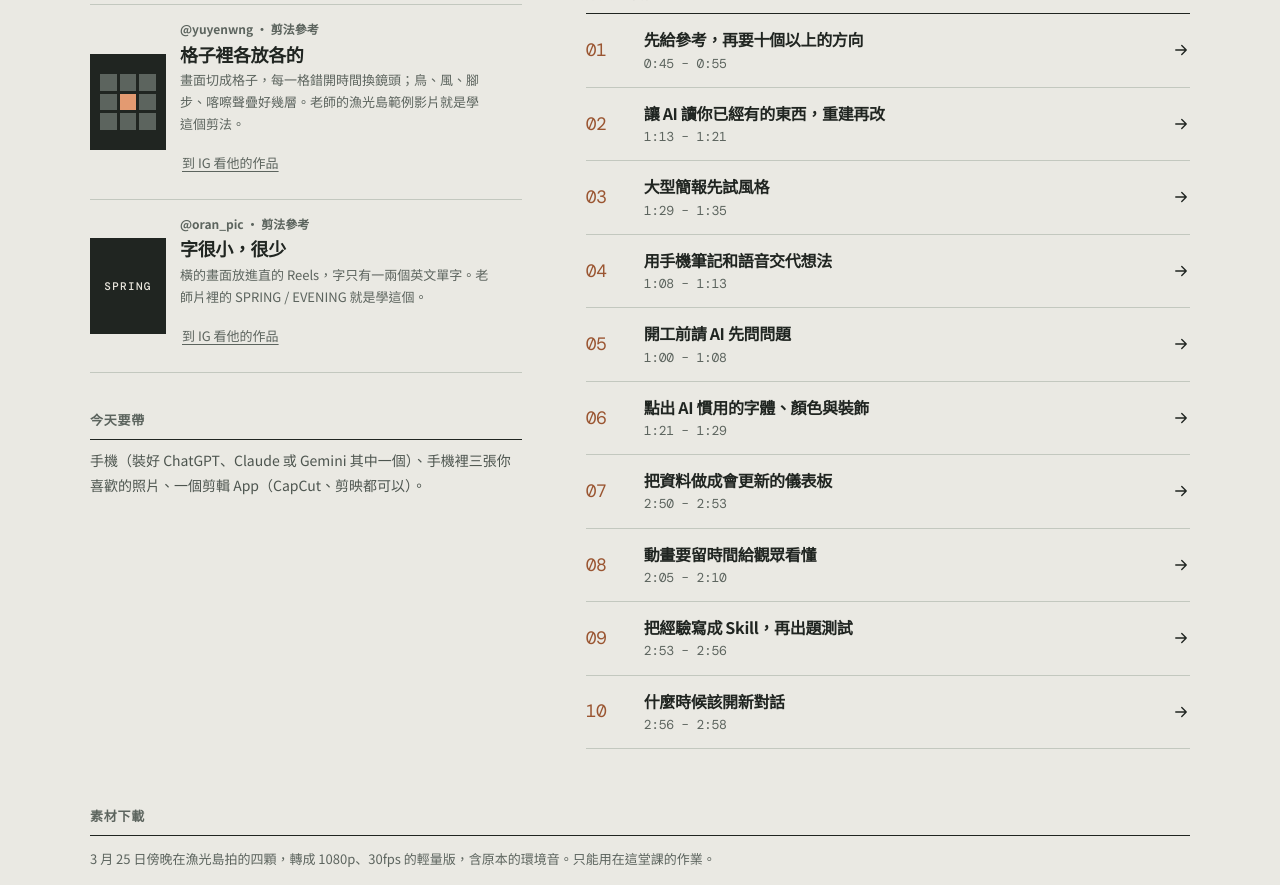
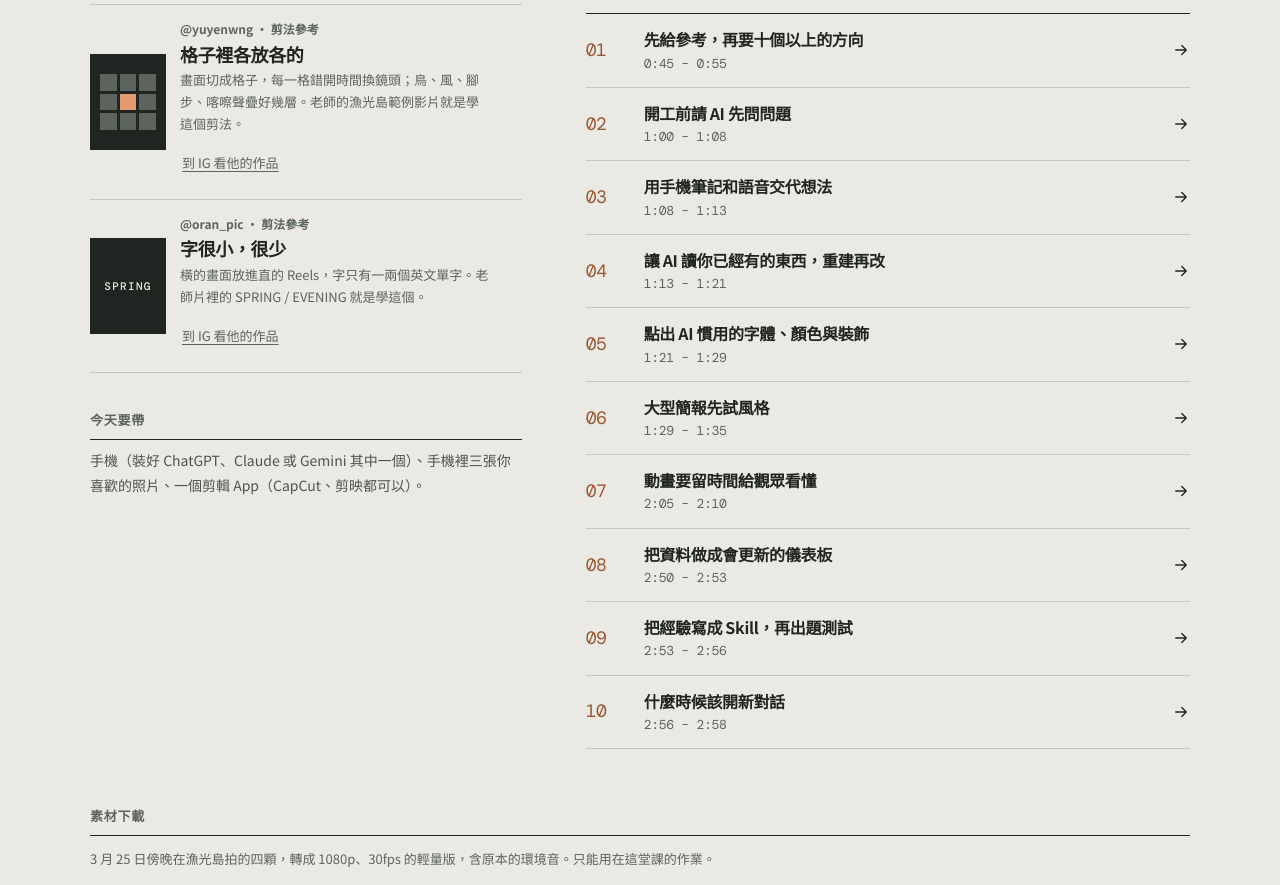
Before and after one commit to benny6315332-sudo/yuguang-ai-class, a plain HTML site: page index.html in a window 1280 px wide. Shown: the part 1127-2012 px from the top of the page. Drawn offline with nearby package versions, Linux system fonts and the light colour scheme.

Commit message:
十招編號改成照上課順序：課表從頭到尾就是第 1 到第 10 招
Co-Authored-By: Claude Opus 5.5 <noreply@anthropic.com>
Claude-Session: https://claude.ai/code/session_01DL1iztj5GH4HdCynMFy2tp

```diff
--- a/index.html
+++ b/index.html
@@ -479,10 +479,10 @@ const esc=s=>String(s??'').replace(/[&<>"']/g,c=>({'&':'&amp;','<':'&lt;','>':'&
 const PROMPTS={
 p1:{label:'實驗一 · 什麼都不給',when:'0:35',text:'幫我設計一張「漁光島海邊咖啡店」的開幕海報。'},
 p2:{label:'第 1 招 · 先給參考，再要十個方向',when:'0:45',text:'幫我設計一張「漁光島海邊咖啡店」的開幕海報。\n我附上三張我喜歡的照片，請參考它們的顏色和感覺。\n先不要只給一張，給我 10 個方向，每個方向的字體、配色、版面都要不一樣，每個用一句話說明。'},
-p3:{label:'第 5 招 · 開工前先問我',when:'1:00',text:'我要做一份【　　】，給【　　】看。\n動手之前，先把你想確認的事情問我，一次問完，我回答之後你再開始。'},
-p4:{label:'第 6 招 · 點出它的老習慣',when:'1:25',text:'在你開始設計之前，先回答我三個問題：\n1. 你做這類東西最常失敗的方式是什麼？\n2. 你習慣用的幾種固定風格是什麼？\n3. 你最常用的五種字體和三種顏色是什麼？\n列出來之後，這次全部避開。'},
+p3:{label:'第 2 招 · 開工前先問我',when:'1:00',text:'我要做一份【　　】，給【　　】看。\n動手之前，先把你想確認的事情問我，一次問完，我回答之後你再開始。'},
+p4:{label:'第 5 招 · 點出它的老習慣',when:'1:25',text:'在你開始設計之前，先回答我三個問題：\n1. 你做這類東西最常失敗的方式是什麼？\n2. 你習慣用的幾種固定風格是什麼？\n3. 你最常用的五種字體和三種顏色是什麼？\n列出來之後，這次全部避開。'},
 p5:{label:'換你 · 漁光島素材剪法',when:'2:10',text:'我有四段在台南漁光島拍的海邊影片：夕陽、一個人在拍照、剪影、兩個人走過沙灘。我要剪一支 15 秒的直式 Reels。\n先不要給答案，問我三個問題。\n問完之後給我 10 個不一樣的剪法方向，每個一句話，寫清楚用到哪幾段。'},
-p7:{label:'第 3 招 · 大型簡報先試風格',when:'1:29',text:'我要做一份【　】頁的簡報，給【　】看。\n先不要做整份。先做 3 頁試風格：封面、一頁內容、一頁圖片，給我看過再展開。'},
+p7:{label:'第 6 招 · 大型簡報先試風格',when:'1:29',text:'我要做一份【　】頁的簡報，給【　】看。\n先不要做整份。先做 3 頁試風格：封面、一頁內容、一頁圖片，給我看過再展開。'},
 p6:{label:'挑好方向之後',when:'2:20',text:'我選第【　】個的開場，配第【　】個的結尾。\n幫我寫成一張剪輯表：第幾秒放哪一段、在哪裡換畫面、哪裡要加音效。每一行一個時間點。'}
 };
 const promptBox=id=>{const p=PROMPTS[id];return `<div class="prompt"><div class="pl">${esc(p.label)}</div><p>${esc(p.text)}</p><button class="copy" type="button" data-copy="${id}">${I('copy')}複製這段</button></div>`};
@@ -558,34 +558,34 @@ h1:[
 {id:'a6',time:'0:55 – 1:00',k:'休',name:'休息',detail:'把實驗一和實驗二的截圖並排，下課前給隔壁同學看。'}
 ],
 h2:[
-{id:'b1',time:'1:00 – 1:08',k:'示範',name:'第 5 招：開工前請 AI 先問問題',detail:'老師做這門課，對 AI 講的第一句話就是「動手之前，先把你想確認的事情問我」。它問了：學生有沒有電腦、手機是哪種、可以去哪裡拍。這幾個答案決定了整堂課。被問，比自己想該交代什麼容易得多。',prompt:'p3'},
-{id:'b2',time:'1:08 – 1:13',k:'示範',name:'第 4 招：用手機筆記和語音交代想法',detail:'想法不用打得很完整。在路上用手機備忘錄記下來，或直接用語音講，講得亂也沒關係。老師這門課大部分是用語音輸入講的，錯字照送。'},
-{id:'b3',time:'1:13 – 1:21',k:'示範',name:'第 2 招：讓 AI 讀你已經有的東西，重建再改',detail:'不要讓它憑空想，先讓它讀你手上已經有的東西。我們這次讓它讀 Blackmagic Camera 寫在影片檔裡的資訊：夕陽和剪影只差 29 秒，白平衡卻差了 1000K。這個數字是從檔案讀出來的，不是它編的。',media:'<figure class="media"><img src="img/tn_sun.jpg" alt="夕陽，白平衡 4870K" loading="lazy" style="max-width:240px"><figcaption>夕陽 18:07:07 · 4870K</figcaption></figure>'},
-{id:'b4',time:'1:21 – 1:29',k:'示範',name:'第 6 招：點出 AI 慣用的字體、顏色與裝飾',detail:'AI 不知道自己有偏好，所以要你幫它點出來。老師的做法是直接問它，讓它自己列出來，再叫它避開。',prompt:'p4'},
-{id:'b4b',time:'1:29 – 1:35',k:'示範',name:'第 3 招：大型簡報先試風格',detail:'整份做完才說不喜歡，就要整份重來。先只做三頁試風格，確認給誰看、在哪裡用，再展開成整份。老師這門課的第一版簡報就是反例：整份做完才發現像 AI 做的，整份重做。',prompt:'p7'},
+{id:'b1',time:'1:00 – 1:08',k:'示範',name:'第 2 招：開工前請 AI 先問問題',detail:'老師做這門課，對 AI 講的第一句話就是「動手之前，先把你想確認的事情問我」。它問了：學生有沒有電腦、手機是哪種、可以去哪裡拍。這幾個答案決定了整堂課。被問，比自己想該交代什麼容易得多。',prompt:'p3'},
+{id:'b2',time:'1:08 – 1:13',k:'示範',name:'第 3 招：用手機筆記和語音交代想法',detail:'想法不用打得很完整。在路上用手機備忘錄記下來，或直接用語音講，講得亂也沒關係。老師這門課大部分是用語音輸入講的，錯字照送。'},
+{id:'b3',time:'1:13 – 1:21',k:'示範',name:'第 4 招：讓 AI 讀你已經有的東西，重建再改',detail:'不要讓它憑空想，先讓它讀你手上已經有的東西。我們這次讓它讀 Blackmagic Camera 寫在影片檔裡的資訊：夕陽和剪影只差 29 秒，白平衡卻差了 1000K。這個數字是從檔案讀出來的，不是它編的。',media:'<figure class="media"><img src="img/tn_sun.jpg" alt="夕陽，白平衡 4870K" loading="lazy" style="max-width:240px"><figcaption>夕陽 18:07:07 · 4870K</figcaption></figure>'},
+{id:'b4',time:'1:21 – 1:29',k:'示範',name:'第 5 招：點出 AI 慣用的字體、顏色與裝飾',detail:'AI 不知道自己有偏好，所以要你幫它點出來。老師的做法是直接問它，讓它自己列出來，再叫它避開。',prompt:'p4'},
+{id:'b4b',time:'1:29 – 1:35',k:'示範',name:'第 6 招：大型簡報先試風格',detail:'整份做完才說不喜歡，就要整份重來。先只做三頁試風格，確認給誰看、在哪裡用，再展開成整份。老師這門課的第一版簡報就是反例：整份做完才發現像 AI 做的，整份重做。',prompt:'p7'},
 {id:'b5',time:'1:35 – 1:55',k:'示範',name:'老師在電腦上做一次：漁光島範例影片',detail:'一、丟參考：三支存著的 Reels 加四顆漁光島素材。二、要十個剪法方向。三、挑兩個混。四、要一張剪輯表：幾秒換哪一格、哪裡下快門聲。五、照著表，在剪輯軟體裡剪。',media:'<figure class="media"><img src="edit/v7_5.60.jpg" alt="海邊九格畫面" loading="lazy"></figure>',after:'cue',alert:'最後一步是人做的。AI 給的是剪法和時間表，手感要自己練。'},
 {id:'b6',time:'1:55 – 2:05',k:'休',name:'休息',detail:'把老師的四顆漁光島素材存到手機裡。'}
 ],
 h3:[
-{id:'c1',time:'2:05 – 2:10',k:'看',name:'第 8 招：動畫要留時間給觀眾看懂',detail:'AI 可以同時讀很多東西，人不行，人一次只能看一個地方。字出來之後，要留夠時間讓人讀完，再換下一個重點。老師的漁光島範例影片裡，換格都擠在段落交界，段落中間讓畫面自己走，最後 7.5 秒一刀都不剪。',media:'<figure class="media"><img src="edit/v7_13.00.jpg" alt="最後的長鏡頭：兩個人走過海邊" loading="lazy"></figure>'},
+{id:'c1',time:'2:05 – 2:10',k:'看',name:'第 7 招：動畫要留時間給觀眾看懂',detail:'AI 可以同時讀很多東西，人不行，人一次只能看一個地方。字出來之後，要留夠時間讓人讀完，再換下一個重點。老師的漁光島範例影片裡，換格都擠在段落交界，段落中間讓畫面自己走，最後 7.5 秒一刀都不剪。',media:'<figure class="media"><img src="edit/v7_13.00.jpg" alt="最後的長鏡頭：兩個人走過海邊" loading="lazy"></figure>'},
 {id:'c2',time:'2:10 – 2:40',k:'做',name:'換你：四顆素材，剪 15 秒',detail:'不用自己拍。素材在首頁「素材下載」。用老師的四顆素材，先把第一段話貼給 AI，回答它的三個問題，從十個方向裡挑兩個混，再要一張剪輯表。照著表，用手機剪。',prompt:'p5',alert:'音樂用剪輯 App 內建的。老師片裡的配樂是付費音樂庫的，不能轉給大家。'},
 {id:'c2b',time:'2:20',k:'做',name:'挑好方向之後',detail:'把你挑的兩個方向告訴它，要一張剪輯表。',prompt:'p6'},
 {id:'c2c',time:'2:40 – 2:45',k:'做',name:'交之前檢查一次',detail:'剪完自己對一遍，每一項都打勾再交。',after:'check'},
 {id:'c3',time:'2:45 – 2:50',k:'看',name:'互相看',detail:'每組放一支。大家說兩件事：哪裡像 AI 給的，哪裡看得出是你自己決定的。'},
-{id:'c4',time:'2:50 – 2:53',k:'看',name:'第 7 招：把資料做成會更新的儀表板',detail:'能做成網頁，就不要做成死的檔案。把一份試算表交給 AI，請它做成儀表板，資料一改，圖表會自己跟著變。這份課程手札本身就是一個網頁：課表會計時、提示詞按一下就能複製。'},
+{id:'c4',time:'2:50 – 2:53',k:'看',name:'第 8 招：把資料做成會更新的儀表板',detail:'能做成網頁，就不要做成死的檔案。把一份試算表交給 AI，請它做成儀表板，資料一改，圖表會自己跟著變。這份課程手札本身就是一個網頁：課表會計時、提示詞按一下就能複製。'},
 {id:'c4b',time:'2:53 – 2:56',k:'看',name:'第 9 招：把經驗寫成 Skill，再出題測試',detail:'做順了，就把做法寫成一份說明（Skill）：節奏、停頓、哪些不要做。接著開一個新對話，只給它這份說明，出一個新題目，看它照做出來的東西對不對。今天的格子剪法，就可以這樣寫下來，下次換新素材測。'},
 {id:'c4c',time:'2:56 – 2:58',k:'看',name:'第 10 招：什麼時候該開新對話',detail:'一次性的小事，開一個短對話，做完就丟。一個專案，用一條長對話，所有東西共用同一份脈絡，不用每次重講。這門課從第一版簡報、漁光島範例影片到這份手札，都在同一條對話裡。'},
 {id:'c5',time:'2:58 – 3:00',k:'看',name:'AI 會有品味嗎',detail:'AI 會越來越會做「好看」的東西，好看會越來越便宜。你自己拍的畫面、你自己犯過的錯，是 AI 生不出來的部分。',alert:'最後到「十招」頁一起看一次。作業：用今天的流程，剪一支 15 秒，下週上課放。'}
 ]};
 const TIPS=[
 ['先給參考，再要十個以上的方向','做新東西之前，先丟截圖、喜歡的作品、你自己以前做過的東西給它當參考。再叫它一次給十個字體、顏色、版面都不同的方向，挑出喜歡的部分，沿著它們再要五版。','給了手機裡存的三支 Reels、之前的那須旅行簡報和四顆漁光島素材。但只要了三個版本，太少，挑到的還是它的老習慣。','a5'],
+['開工前請 AI 先問問題','叫它先問你問題。被問，比自己想該交代什麼容易。','第一句就說「動手之前先問我」，它問的問題決定了整堂課。','b1'],
+['用手機筆記和語音交代想法','想到就記，用手機備忘錄或語音講，講亂也沒關係，它看得懂。','大部分用語音輸入講，錯字照送；只要求它回覆一律用繁體。','b2'],
 ['讓 AI 讀你已經有的東西，重建再改','改舊東西時，先讓它讀你現有的檔案，照原樣重建出來，再從那裡改，不要讓它憑空想。','讓它讀 Blackmagic Camera 寫在影片檔裡的白平衡和快門，數字不用它編。','b3'],
+['點出 AI 慣用的字體、顏色與裝飾','AI 不知道自己有偏好。直接告訴它，你知道它愛用哪些字體和顏色，叫它避開。','直接問它會怎麼失敗、固定風格是什麼、最愛哪五種字體，再叫它避開；標題上面的英文小字整個拿掉。','b4'],
 ['大型簡報先試風格','先做三頁試風格，確認給誰看、在哪裡用，再展開整份，不然不喜歡就要整份重來。','反例：第一版整份做完才發現像 AI 做的，整份重做。','b4b'],
-['用手機筆記和語音交代想法','想到就記，用手機備忘錄或語音講，講亂也沒關係，它看得懂。','大部分用語音輸入講，錯字照送；只要求它回覆一律用繁體。','b2'],
-['開工前請 AI 先問問題','叫它先問你問題。被問，比自己想該交代什麼容易。','第一句就說「動手之前先問我」，它問的問題決定了整堂課。','b1'],
-['點出 AI 慣用的字體、顏色與裝飾','AI 不知道自己有偏好。直接告訴它，你知道它愛用哪些字體和顏色，叫它避開。','直接問它會怎麼失敗、固定風格是什麼、最愛哪五種字體，再叫它避開；標題上面的英文小字整個拿掉。','b4'],
+['動畫要留時間給觀眾看懂','人一次只能看一個地方。字出來要留時間讀完，再換下一個重點。','漁光島範例影片的換格擠在段落交界，最後 7.5 秒一刀都不剪。','c1'],
 ['把資料做成會更新的儀表板','能做成網頁就不要做成死的檔案，資料改了，畫面會跟著變。','簡報做成網頁：倒數計時、LUT 當場切換試色、影片直接播；這份手札也會計時。','c4'],
-['動畫要留時間給觀眾看懂','人一次只能看一個地方。字出來要留時間讀完，再換下一個重點。','漁光島範例影片的換格擠在段落交界，最後 7.5 秒一刀都不剪。','c1'],
 ['把經驗寫成 Skill，再出題測試','做順了就把做法寫成一份說明，開新對話只給它這份說明，出新題目看它照做得對不對。','把規則寫成給另一個 AI 的說明檔；下一步把格子剪法寫成 Skill，用新素材測。','c4b'],
 ['什麼時候該開新對話','一次性的小事開短對話；一個專案用一條長對話，共用同一份脈絡。','這門課從第一版簡報、漁光島範例影片到這份手札，都在同一條對話裡。','c4c']
 ];
```
